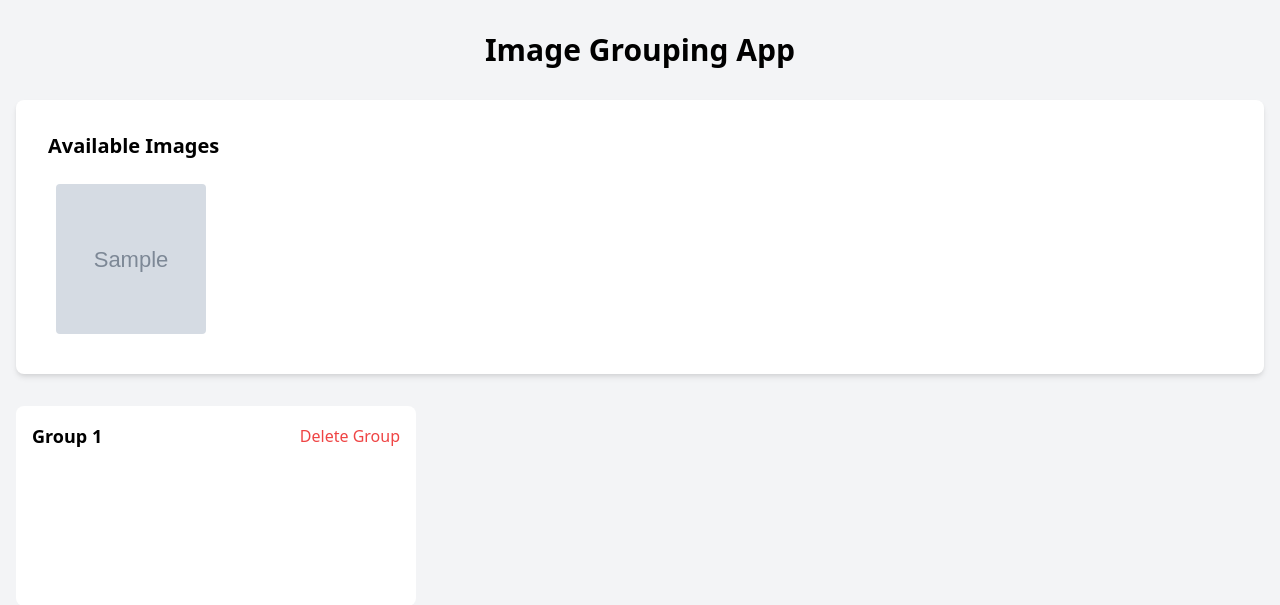
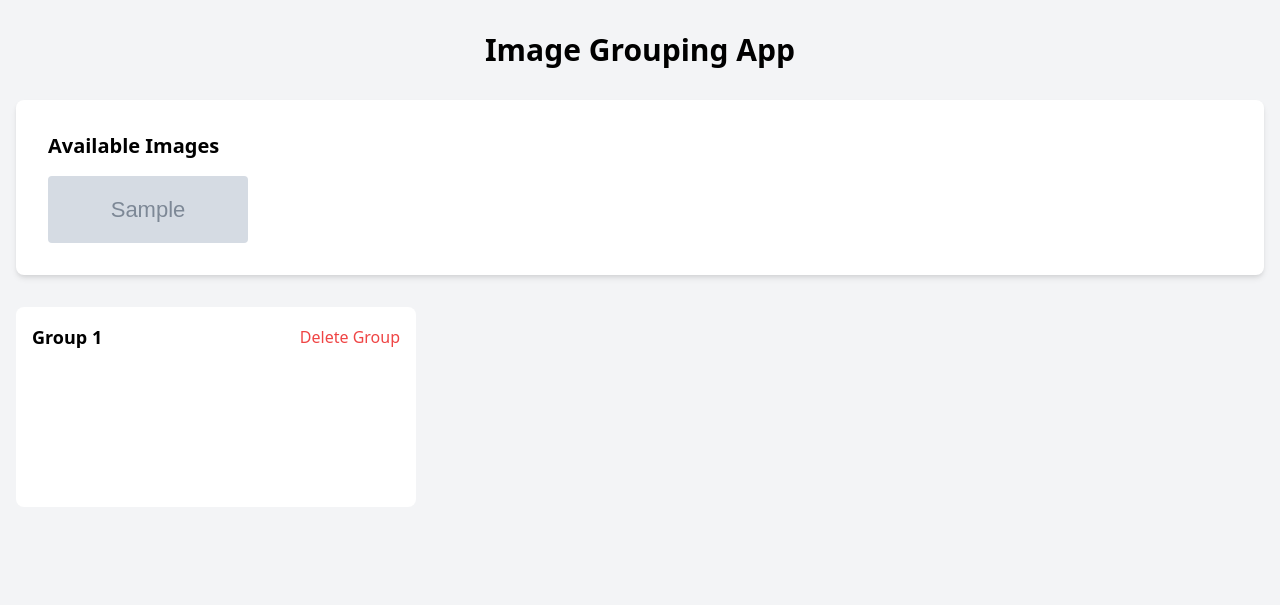
Before and after one commit to fferegrino/trailer-edit, a Flask app: template templates/index.html in a window 1280 px wide. Shown: the top 605 px of the page. Run offline with Flask 3, Linux system fonts and the light colour scheme; the template is opened without the code that fills it: most values are stand-ins (such as "Sample title", 1, 10 or a date in 2020); grey boxes marked "Sample" are stand-in pictures.

Commit message:
Style updates

```diff
--- a/static/css/style.css
+++ b/static/css/style.css
@@ -21,9 +21,11 @@
 
 .image-container {
     position: relative;
-    width: 150px;
-    height: 150px;
-    margin: 0.5rem;
+    width: 200px;
+    /* height: 70px; */
+    /* Set ratio to 1/3 */
+    aspect-ratio: 3;
+    /* margin: 0.5rem; */
     display: inline-block;
 }
 
--- a/templates/index.html
+++ b/templates/index.html
@@ -14,7 +14,7 @@
         <!-- Images Gallery -->
         <div id="images-gallery" class="bg-white p-8 rounded-lg shadow-md mb-8">
             <h2 class="text-xl font-semibold mb-4">Available Images</h2>
-            <div class="grid grid-cols-2 md:grid-cols-3 lg:grid-cols-4 xl:grid-cols-5 gap-4">
+            <div class="grid grid-cols-2 md:grid-cols-3 lg:grid-cols-4 xl:grid-cols-5 gap-2">
                 {% for image in images %}
                 <div class="image-container draggable" draggable="true" data-image-url="{{ image.url }}">
                     <img src="{{ image.url }}" alt="{{ image.filename }}">
```
Also changed, not shown: main.py (+24 -4 lines).
